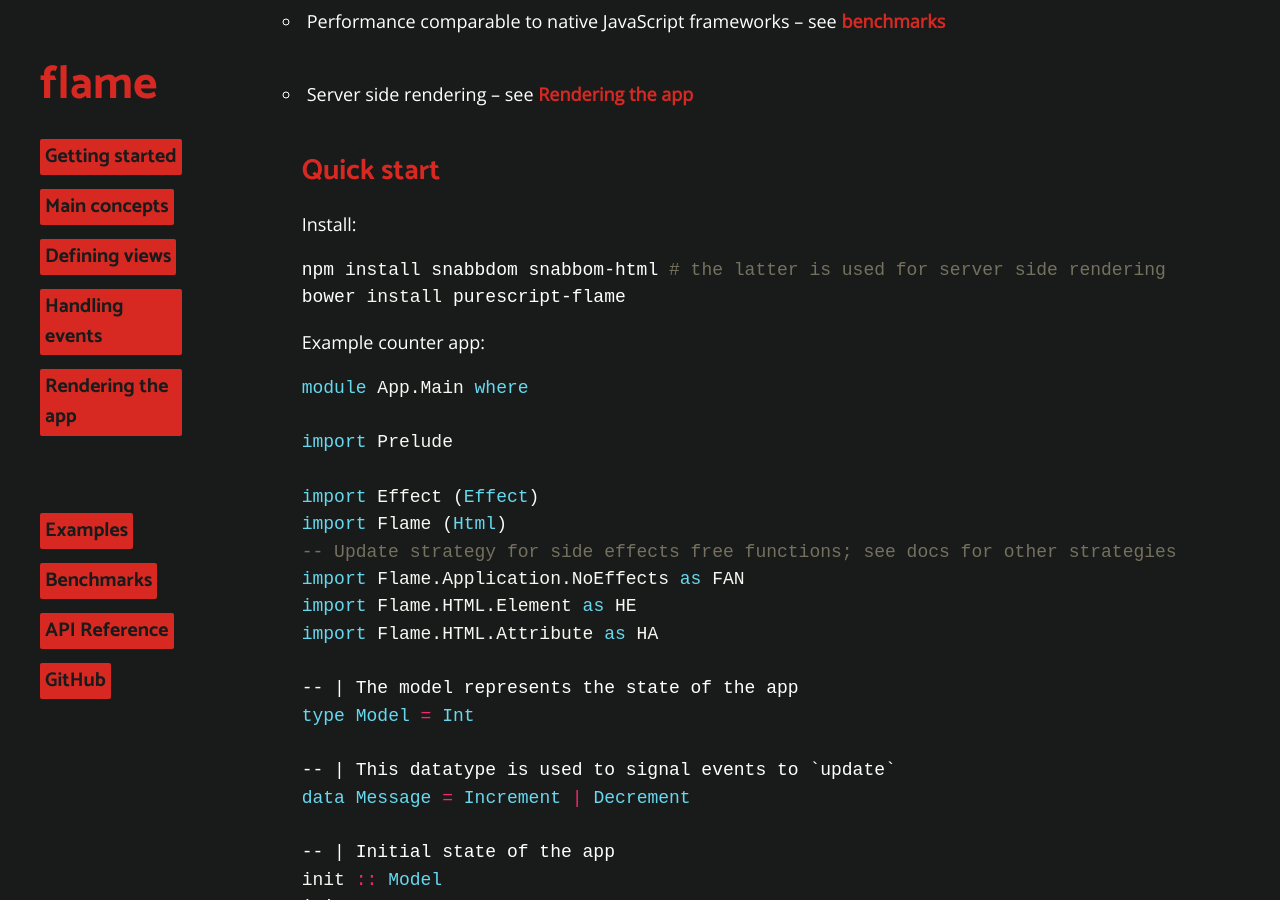
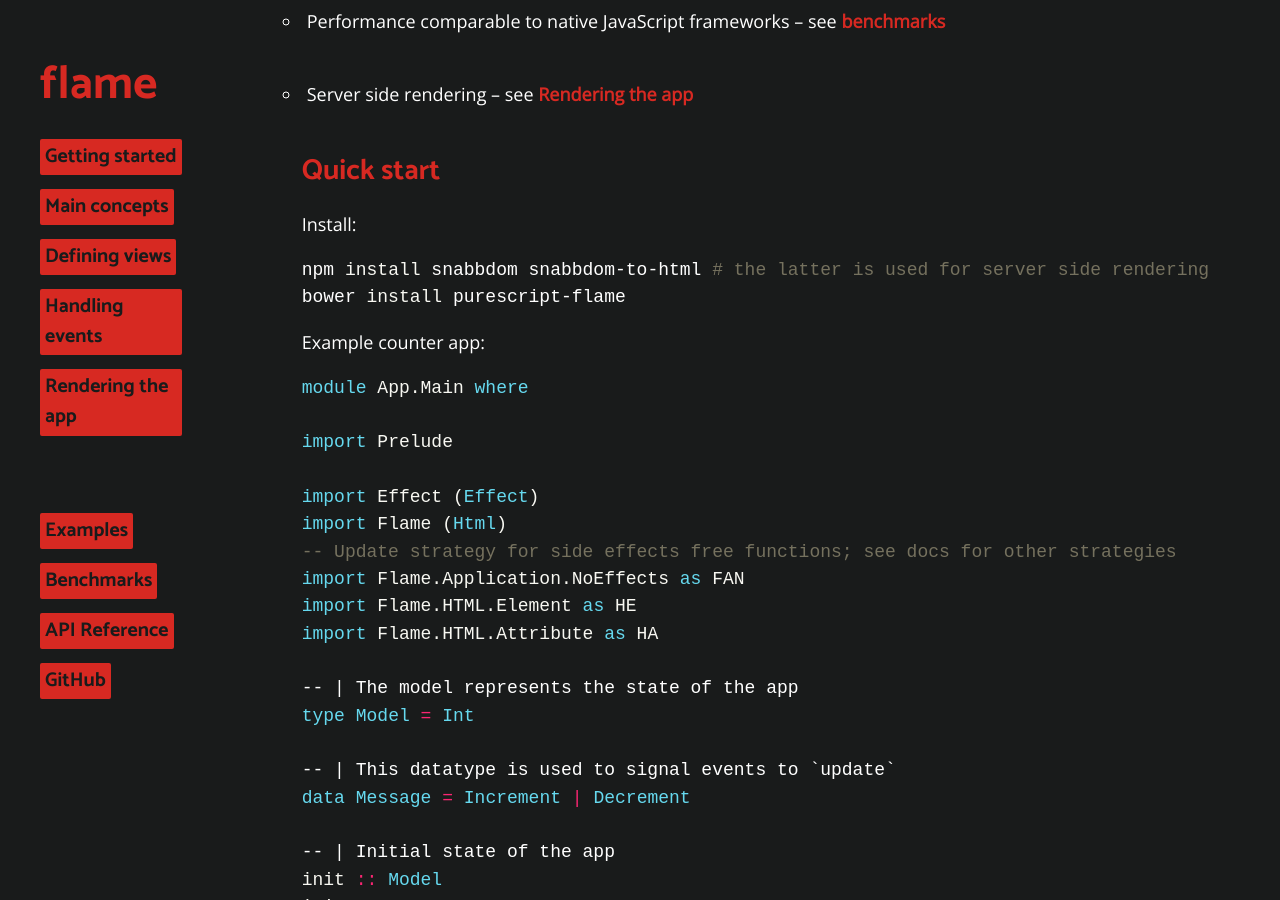
Before and after one commit to easafe/purescript-flame, a Jekyll site: the page built from docs/index.md, in a window 1280 px wide and 900 px high, scrolled down 356 px. Built offline with Jekyll 4.4.1, drawn with Linux system fonts in a browser that asks for light colours.

Commit message:
Update index.md

````diff
--- a/docs/index.md
+++ b/docs/index.md
@@ -20,7 +20,7 @@ Flame is a PureScript frontend framework inspired by [purescript-hedwig](https:/
 Install:
 
 ```bash
-npm install snabbdom snabbom-html # the latter is used for server side rendering
+npm install snabbdom snabbdom-to-html # the latter is used for server side rendering
 bower install purescript-flame
 ```
 
````
